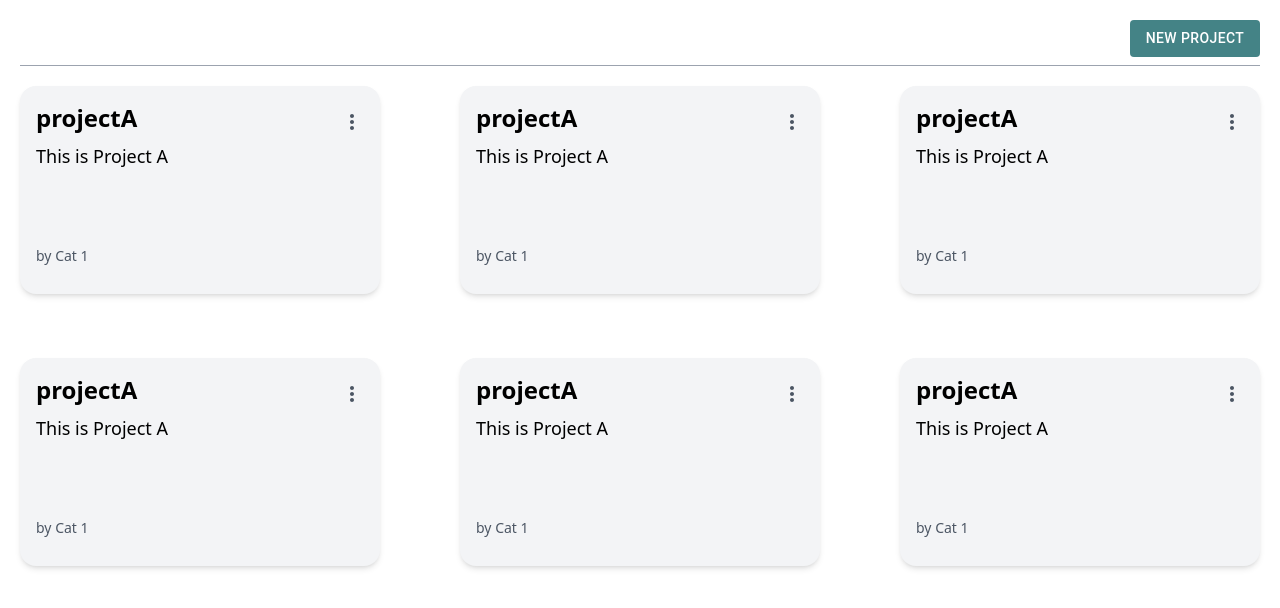
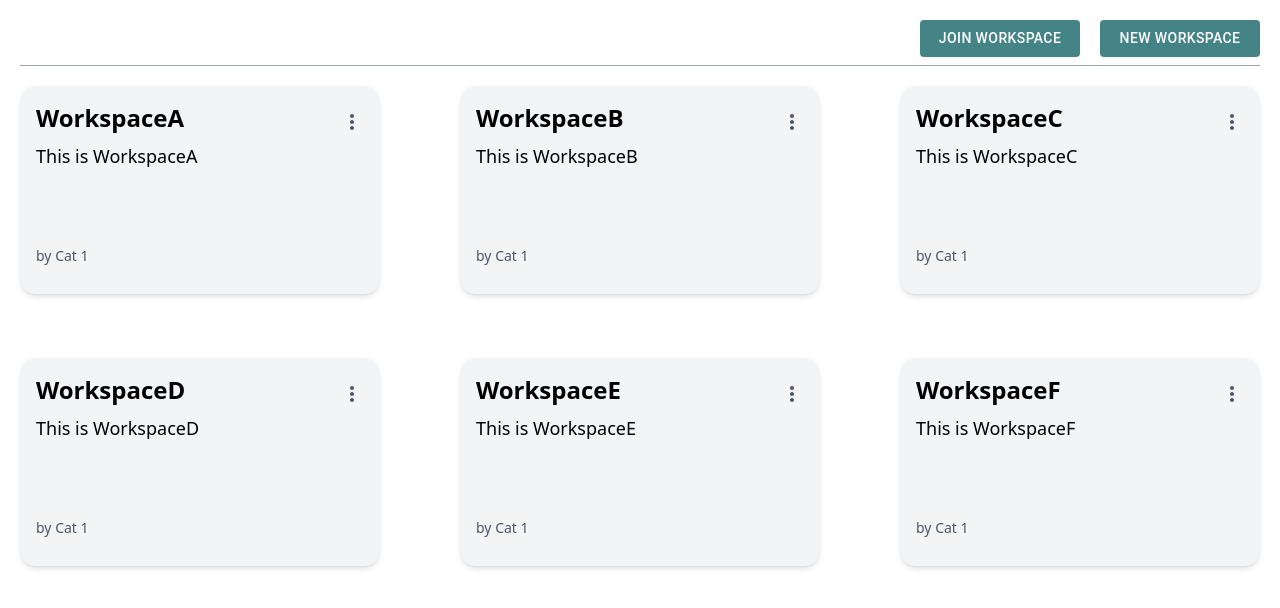
Before and after one commit to pickky007/472-S-AMAZING_WORKSPACES-6510450933-FRONTEND, a React (Create React App) app: page /Home in a window 1280 px wide. Shown: the top 608 px of the page. Built offline with nearby package versions, Linux system fonts and the light colour scheme.

Commit message:
faeture(add-join-project): add join project button

```diff
--- a/package.json
+++ b/package.json
@@ -29,6 +29,7 @@
   "devDependencies": {
     "@babel/plugin-proposal-private-property-in-object": "^7.21.11",
     "@babel/plugin-transform-private-property-in-object": "^7.25.9",
+    "@types/material-ui": "^0.21.17",
     "@types/react-modal": "^3.16.3",
     "eslint-config-prettier": "^9.1.0",
     "eslint-plugin-prettier": "^5.2.1",
--- a/src/components/Sidebar.tsx
+++ b/src/components/Sidebar.tsx
@@ -39,11 +39,6 @@ const navigationItems: NavigationItem[] = [
     icon: <Home className="text-white" />,
 
     path: "/home",
-  },
-  {
-    label: "Kanbanboard",
-    icon: <Dashboard className="text-white" />,
-    path: "/kanbanboard",
   },
   {
     label: "Projects",
--- a/src/pages/Home.tsx
+++ b/src/pages/Home.tsx
@@ -1,7 +1,7 @@
 import { Button } from '@mui/material';
 import { WorkSpaceCard } from '../components/WorkSpaceCard';
 import Modal from '../components/Modal';
-import React, { useEffect, useState } from 'react';
+import React, { useEffect, useRef, useState } from 'react';
 import { User } from '../models/User';
 import { Workspace } from '../models/Workspace';
 import { useLocation } from 'react-router-dom';
@@ -12,6 +12,15 @@ export function Home() {
   const user: User = location.state?.user;
   const [workspaces, setWorkspace] = useState<Workspace[]>([]);
   const [isModalOpen, setIsModalOpen] = useState<boolean>(false);
+  const [isJoinModalOpen, setIsJoinModalOpen] = useState<boolean>(false);
+
+  const workspaceName = useRef<HTMLInputElement>(null);
+  const workspaceCode = useRef<HTMLInputElement>(null);
+  const workspaceDescription = useRef<HTMLInputElement>(null);
+
+
+
+
 
   useEffect(() => {
     fetchWorkspace();
@@ -30,67 +39,122 @@ export function Home() {
     }
   }
 
+  function handleCreate(event: React.FormEvent) {
+    console.log(workspaceName.current?.value)
+    console.log(workspaceDescription.current?.value)
+
+    event.preventDefault();
+  }
+
+  function handleJoin(event: React.FormEvent) {
+    console.log(workspaceCode.current?.value)
+
+
+    event.preventDefault();
+  }
+
+
   return (
     <div className="p-5 flex flex-col">
       <div className="flex justify-end mb-2">
+      <Button
+          onClick={() => setIsJoinModalOpen(true)}
+          sx={{
+            backgroundColor: '#448386',
+            color: 'white',
+            width: '160px',
+            '&:hover': { backgroundColor: '#9ABCA9' },
+          }}
+        >
+          Join Workspace
+        </Button>
+        <div className="w-5"></div>
         <Button
           onClick={() => setIsModalOpen(true)}
           sx={{
             backgroundColor: '#448386',
             color: 'white',
-            width: '130px',
+            width: '160px',
             '&:hover': { backgroundColor: '#9ABCA9' },
           }}
         >
-          New Project
+          New Workspace
         </Button>
+
+
       </div>
       <div className="bg-gray-400 h-px w-full mb-5" />
       <div className="grid grid-cols-3 gap-x-20 gap-y-16 justify-center">
         <WorkSpaceCard
-          projectName="projectA"
-          description="This is Project A"
+          projectName="WorkspaceA"
+          description="This is WorkspaceA"
           ownerName="Cat 1"
         />
         <WorkSpaceCard
-          projectName="projectA"
-          description="This is Project A"
+          projectName="WorkspaceB"
+          description="This is WorkspaceB"
           ownerName="Cat 1"
         />
         <WorkSpaceCard
-          projectName="projectA"
-          description="This is Project A"
+          projectName="WorkspaceC"
+          description="This is WorkspaceC"
           ownerName="Cat 1"
         />
         <WorkSpaceCard
-          projectName="projectA"
-          description="This is Project A"
+          projectName="WorkspaceD"
+          description="This is WorkspaceD"
           ownerName="Cat 1"
         />
         <WorkSpaceCard
-          projectName="projectA"
-          description="This is Project A"
+          projectName="WorkspaceE"
+          description="This is WorkspaceE"
           ownerName="Cat 1"
         />
         <WorkSpaceCard
-          projectName="projectA"
-          description="This is Project A"
+          projectName="WorkspaceF"
+          description="This is WorkspaceF"
           ownerName="Cat 1"
         />
       </div>
+
+      <Modal isOpen={isJoinModalOpen} onClose={() => setIsJoinModalOpen(false)}>
+        <h2 className="text-center mb-4">Join workspaces</h2>
+        <form onSubmit={handleJoin}>
+          <label className="block mb-2">Workspace code</label>
+
+          <input
+
+            type="text"
+            ref={workspaceCode}
+            placeholder="Enter code"
+            className="block mb-4 w-full p-2 border border-gray-300 rounded"
+          />
+
+          <button
+            type="submit"
+            className="block w-full p-3 bg-green-600 text-white rounded cursor-pointer"
+          >
+            Join
+          </button>
+        </form>
+      </Modal>
+
+
       <Modal isOpen={isModalOpen} onClose={() => setIsModalOpen(false)}>
         <h2 className="text-center mb-4">New Workspace</h2>
-        <form>
+        <form onSubmit={handleCreate} >
           <label className="block mb-2">Workspace name</label>
           <input
             type="text"
-            placeholder="Activity name"
+            ref={workspaceName}
+            placeholder="Workspace name"
             className="block mb-4 w-full p-2 border border-gray-300 rounded"
           />
 
           <label className="block mb-2">Description</label>
           <input
             type="text"
+            ref={workspaceDescription}
             placeholder="Description"
             className="block mb-4 w-full p-2 border border-gray-300 rounded"
           />
--- a/src/pages/LoginPage.tsx
+++ b/src/pages/LoginPage.tsx
@@ -28,17 +28,15 @@ export function LoginPage({ setIsAuthenticated, setUser }: LoginPageProps) {
   const [users, setUsers] = useState<User[]>([]);
 
   function handleSignIn() {
-    // Create user object based on the input data
     const userData: IUserResponse = {
       username: 'user1',
       first_name: 'John',
       last_name: 'Doe',
     };
 
-    const user = User.fromResponse(userData); // Create User instance
+    const user = User.fromResponse(userData);
     setIsAuthenticated(true);
 
-    // Navigate and pass the User object in state
     setUser(user);
     navigate('/', { state: { user } });
   }
@@ -51,7 +49,7 @@ export function LoginPage({ setIsAuthenticated, setUser }: LoginPageProps) {
     try {
       const data = await UserService.getUsers();
       setUsers(data);
-      console.log('Fetched User:', data); // ดูค่าที่ถูกตั้งใหม่
+      console.log('Fetched User:', data);
     } catch (err) {
       console.error(err);
     }
```
Also changed, not shown: 1 other file (tests, documents, lock files or other folders).
